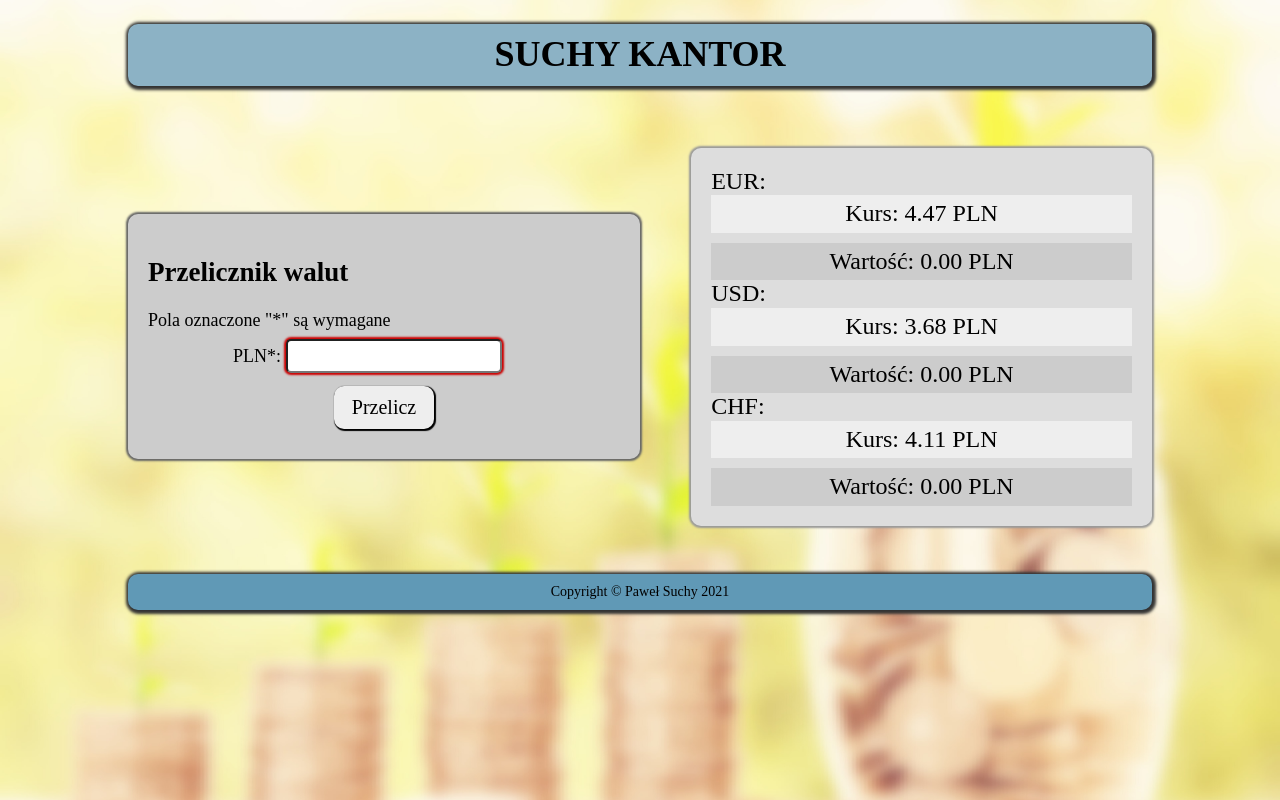
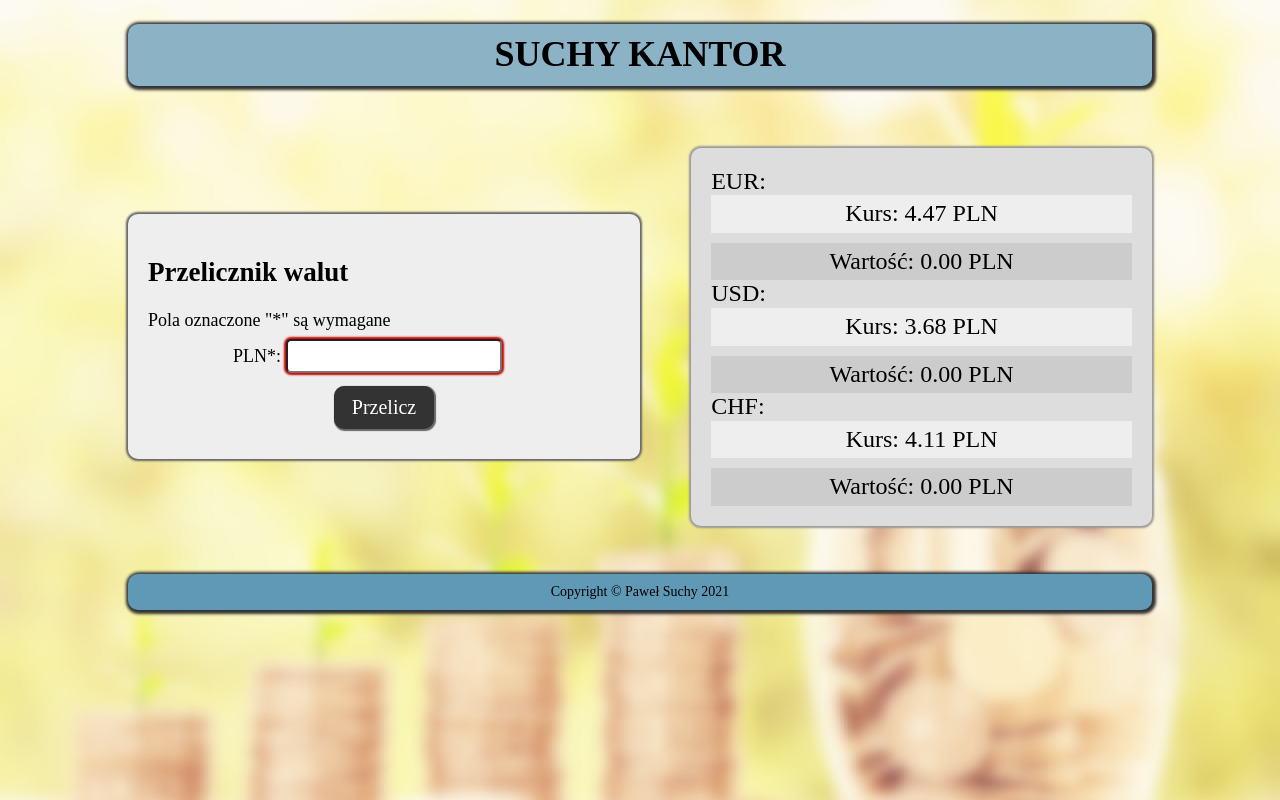
Before and after one commit to pawlo1994/currency-converter-react, a React (Create React App) app: page / in a window 1280 px wide. Built offline with nearby package versions, Linux system fonts and the light colour scheme; a web font is replaced by a local one.

Commit message:
colors for form and form__button changed

```diff
--- a/src/Form/style.css
+++ b/src/Form/style.css
@@ -2,7 +2,7 @@
     padding: 20px;
     border-radius: 10px;
     flex-basis: 50%;
-    background-color: rgb(204, 204, 204);
+    background-color: #eee;
     box-shadow: 0 0 2px 2px #666;
 }
 
@@ -42,19 +42,20 @@
     width: 100px;
     padding: 10px;
     margin: 10px auto;
-    background-color: #eee;
+    background-color: #333;
+    color: #fff;
     border: none;
     border-radius: 10px;
-    box-shadow: 1px 1px 1px 1px #000;
+    box-shadow: 1px 1px 1px 1px #666;
     cursor: pointer;
     transition: 0.3s background-color;
 }
 
 .form__button:hover {
-    background-color: #fff;
+    background-color: #666;
 }
 
 .form__button:active {
-    background-color: #333;
-    color: #eee;
+    background-color: #fff;
+    color: #333;
 }
```
